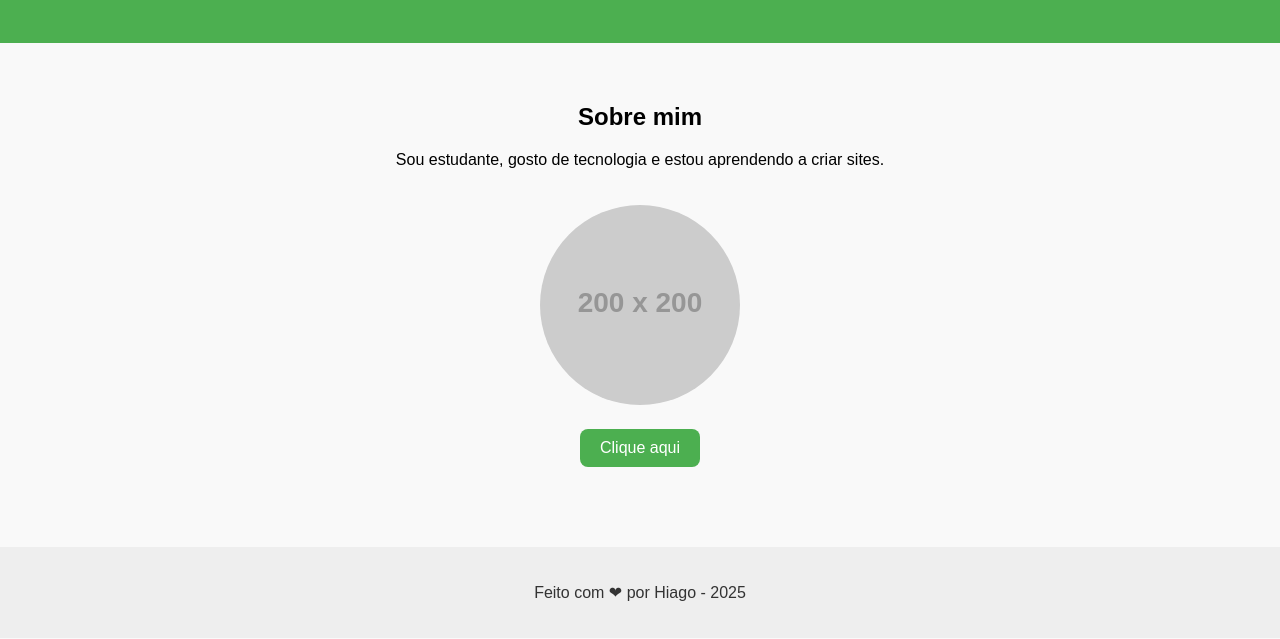
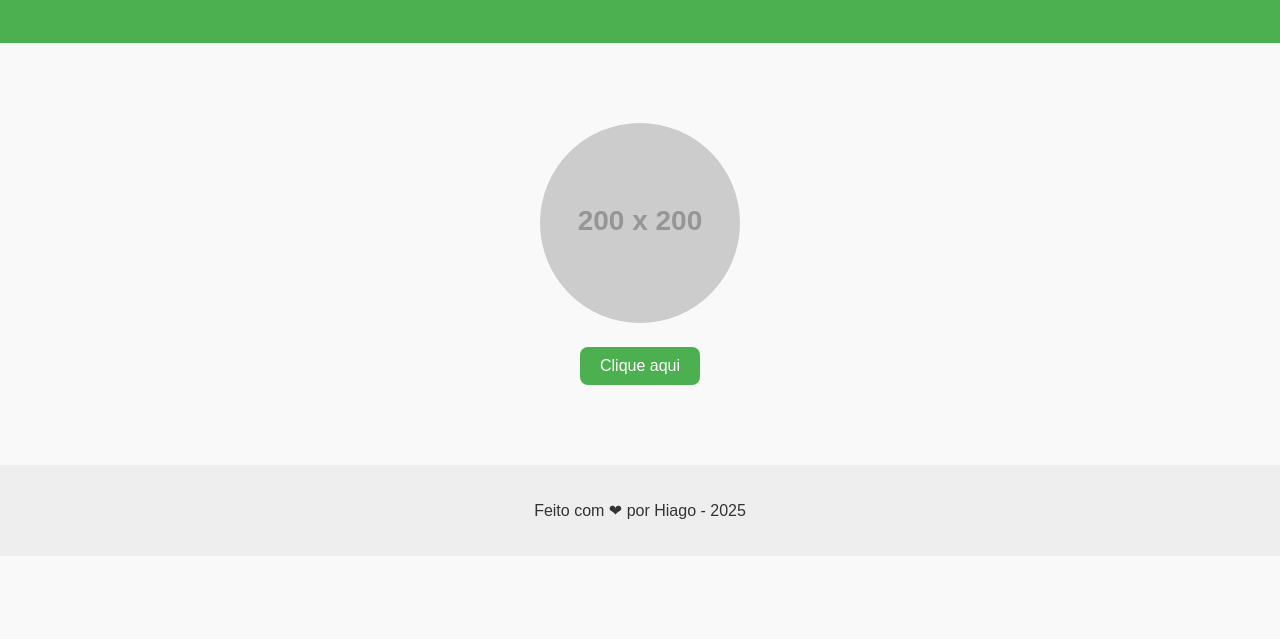
Before and after one commit to hiagojpg/meu-site, a plain HTML site: page index.html in a window 1280 px wide. Shown: the part 109-748 px from the top of the page. Drawn offline with Linux system fonts and the light colour scheme; placeholder pictures from the web are drawn by us.

Commit message:
Update index.html

```diff
--- a/index.html
+++ b/index.html
@@ -59,8 +59,8 @@
   </header>
 
   <section>
-    <h2>Sobre mim</h2>
-    <p>Sou estudante, gosto de tecnologia e estou aprendendo a criar sites.</p>
+    <h2></h2>
+    <p></p>
     <img src="https://via.placeholder.com/200" alt="Minha Foto">
     <br>
     <button onclick="alert('Obrigado por visitar meu site!')">Clique aqui</button>
```
